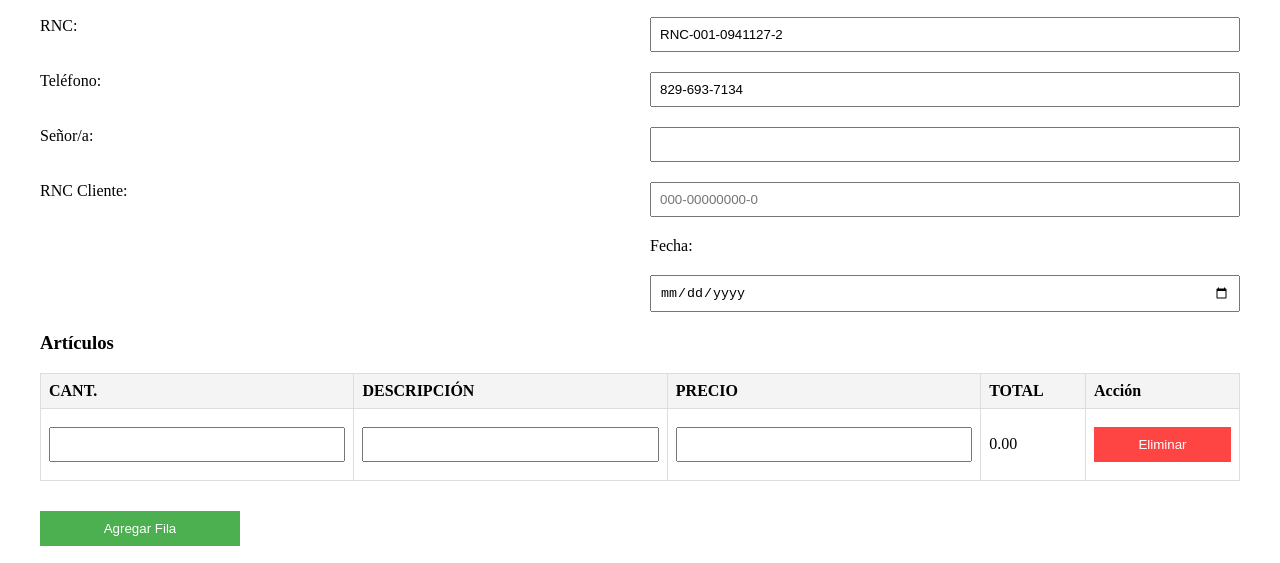
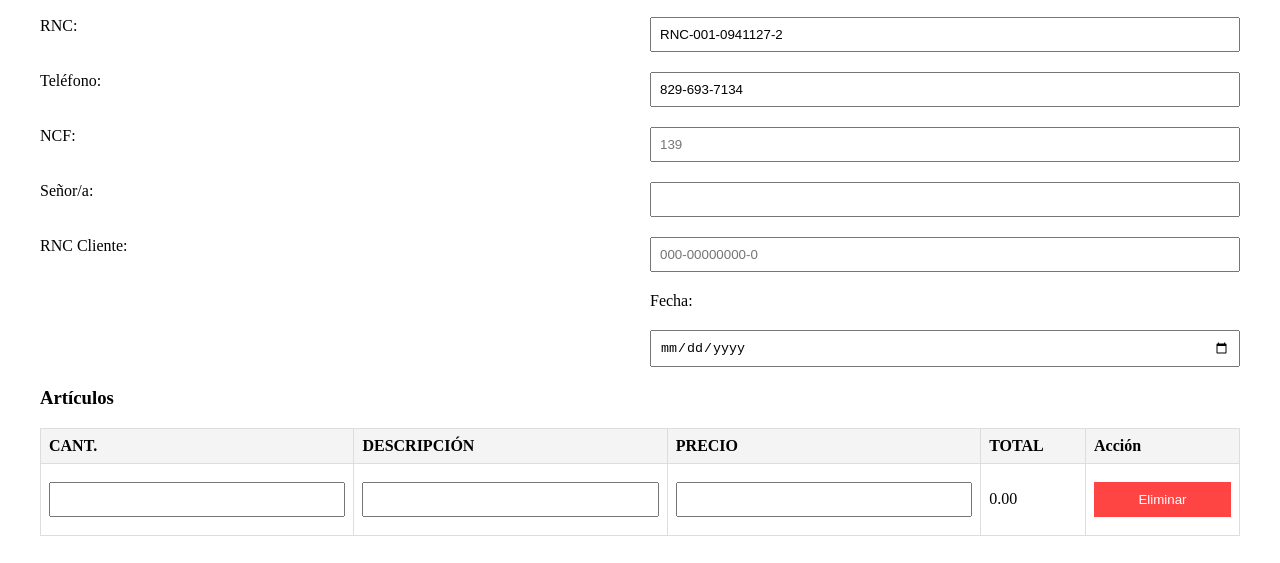
Before and after one commit to Armaletal0898/mis-paginas-web, a plain HTML site: page APP/index.html in a window 1280 px wide. Shown: the part 150-713 px from the top of the page. Drawn offline with nearby package versions, Linux system fonts and the light colour scheme.

Commit message:
Update index.html

```diff
--- a/APP/index.html
+++ b/APP/index.html
@@ -30,6 +30,11 @@
             </div>
 
             <div class="form-group">
+                <label for="ncf">NCF:</label>
+                <input type="text" id="ncf" name="ncf" placeholder="139" maxlength="9">
+            </div>
+
+            <div class="form-group">
                 <label for="senor">Señor/a:</label>
                 <input type="text" id="senor" required>
 
@@ -37,8 +42,9 @@
                 <input type="text" id="clienteRnc" placeholder="000-00000000-0">
 
                 <label for="fecha">Fecha:</label>
-                <input type="date" id="fecha" required>
+                <input type="date" id="fecha" name="fecha" required>
             </div>
+
 
             <div class="items-section">
                 <h3>Artículos</h3>
```
